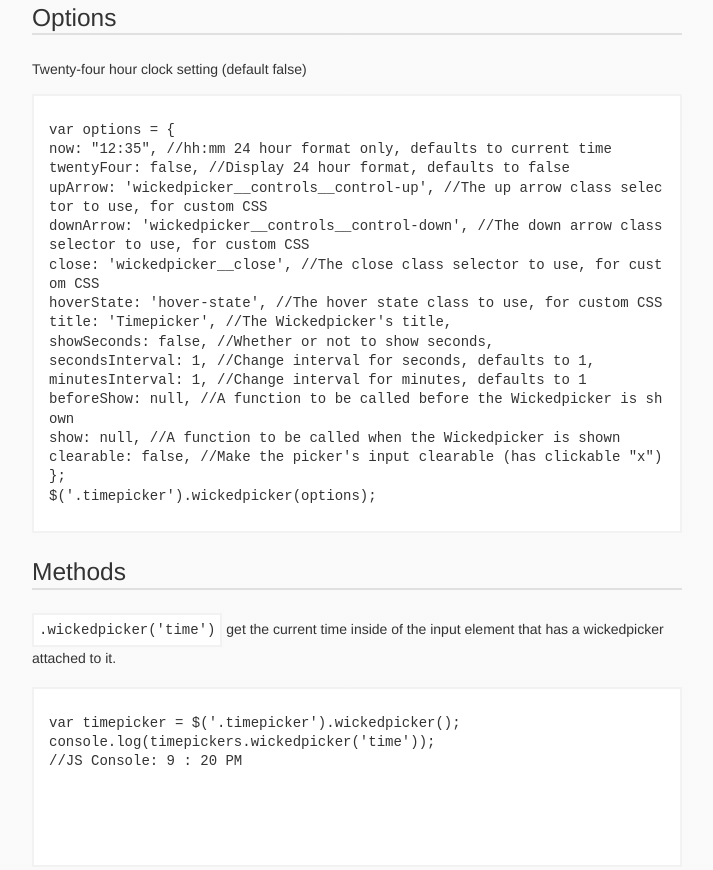
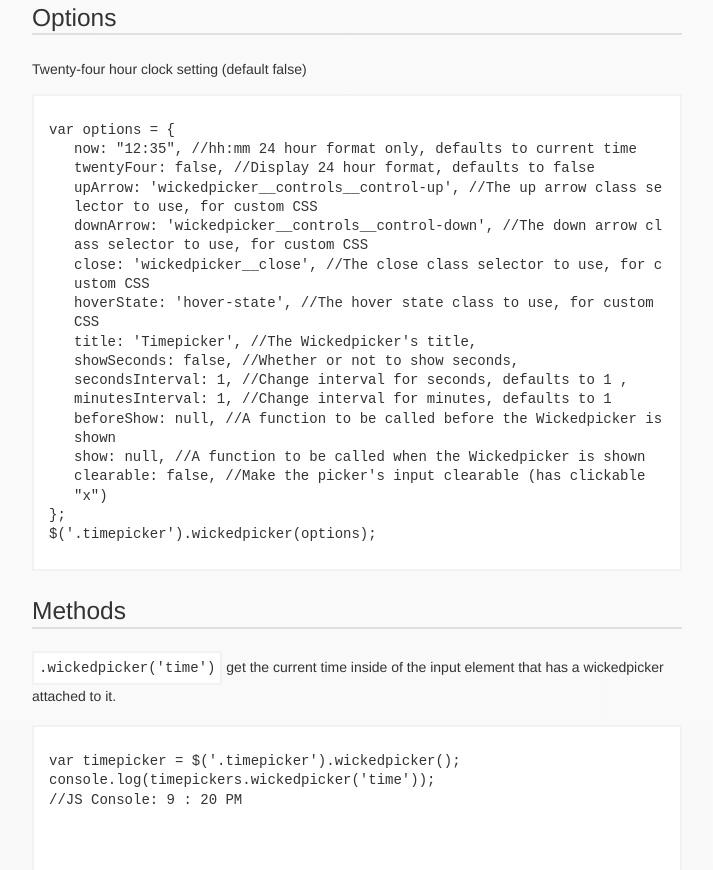
Before and after one commit to ericjgagnon/wickedpicker, a plain HTML site: page index.html in a window 1280 px wide. Shown: the part 1204-2074 px from the top of the page, without its empty margins (413-1126 px from the left). Drawn offline with Linux system fonts and the light colour scheme.

Commit message:
Updating links and indenting options object within options subsection

```diff
--- a/index.html
+++ b/index.html
@@ -23,7 +23,7 @@
                     A simple jQuery timepicker plugin
                 </span>
             </div>
-            <a href="//github.com/wickedRidge/wickedpicker" class="header__github-repo">
+            <a href="//github.com/ericjgagnon/wickedpicker" class="header__github-repo">
                 <object data="images/github_vector.svg" type="image/svg+xml">Your browser does not support SVG</object>
                 <div class="header__subheading--small">
                     <span class="header__subheading--small hidden">View my project on</span> GitHub
@@ -111,19 +111,52 @@
                         <div class="code-block">
                             var options = {
                             <div class="code-block__code">
-                                <div class="code-block__code">now: "12:35", //hh:mm 24 hour format only, defaults to current time</div>
-                                <div class="code-block__code">twentyFour: false, //Display 24 hour format, defaults to false</div>
-                                <div class="code-block__code">upArrow: 'wickedpicker__controls__control-up', //The up arrow class selector to use, for custom CSS</div>
-                                <div class="code-block__code">downArrow: 'wickedpicker__controls__control-down', //The down arrow class selector to use, for custom CSS</div>
-                                <div class="code-block__code">close: 'wickedpicker__close', //The close class selector to use, for custom CSS</div>
-                                <div class="code-block__code">hoverState: 'hover-state', //The hover state class to use, for custom CSS</div>
-                                <div class="code-block__code">title: 'Timepicker', //The Wickedpicker's title,</div>
-                                <div class="code-block__code">showSeconds: false, //Whether or not to show seconds,</div>
-                                <div class="code-block__code">secondsInterval: 1, //Change interval for seconds, defaults to 1</div>,
-                                <div class="code-block__code">minutesInterval: 1, //Change interval for minutes, defaults to 1</div>
-                                <div class="code-block__code">beforeShow: null, //A function to be called before the Wickedpicker is shown</div>
-                                <div class="code-block__code">show: null, //A function to be called when the Wickedpicker is shown</div>
-                                <div class="code-block__code">clearable: false, //Make the picker's input clearable (has clickable "x")</div>
+                                <div class="code-block__code indent">now: "12:35", //hh:mm 24 hour format only,
+                                    defaults to
+                                    current time
+                                </div>
+                                <div class="code-block__code indent">twentyFour: false, //Display 24 hour format,
+                                    defaults
+                                    to false
+                                </div>
+                                <div class="code-block__code indent">upArrow: 'wickedpicker__controls__control-up',
+                                    //The
+                                    up arrow class selector to use, for custom CSS
+                                </div>
+                                <div class="code-block__code indent">downArrow: 'wickedpicker__controls__control-down',
+                                    //The down arrow class selector to use, for custom CSS
+                                </div>
+                                <div class="code-block__code indent">close: 'wickedpicker__close', //The close class
+                                    selector to use, for custom CSS
+                                </div>
+                                <div class="code-block__code indent">hoverState: 'hover-state', //The hover state
+                                    class to
+                                    use, for custom CSS
+                                </div>
+                                <div class="code-block__code indent">title: 'Timepicker', //The Wickedpicker's
+                                    title,
+                                </div>
+                                <div class="code-block__code indent">showSeconds: false, //Whether or not to show
+                                    seconds,
+                                </div>
+                                <div class="code-block__code indent">secondsInterval: 1, //Change interval for seconds,
+                                    defaults to 1
+                                </div>
+                                ,
+                                <div class="code-block__code indent">minutesInterval: 1, //Change interval for minutes,
+                                    defaults to 1
+                                </div>
+                                <div class="code-block__code indent">beforeShow: null, //A function to be called
+                                    before the
+                                    Wickedpicker is shown
+                                </div>
+                                <div class="code-block__code indent">show: null, //A function to be called when the
+                                    Wickedpicker is shown
+                                </div>
+                                <div class="code-block__code indent">clearable: false, //Make the picker's input
+                                    clearable
+                                    (has clickable "x")
+                                </div>
                                 };
                             </div>
                             <div class="code-block__code">$('.timepicker').wickedpicker(options);</div>
@@ -191,7 +224,7 @@
                         <div class="content__subsection">
                             The Wickedpicker opens when the bound input is clicked, or focused on (try tabbing), and it can be closed by either
                             clicking the X, by clicking outside of it, or by pressing esc. The arrows icons increase or decrease their
-                            associated time values or toggle the meridiem.  The values can also be changed using the up and down keys when
+                            associated time values or toggle the meridiem. The values can also be changed using the up and down keys when
                             focused on. To move to the next value just press the left or right arrow key.
                         </div>
                     </div>
@@ -199,7 +232,8 @@
                     <div class="content__subsection">
                         <h3 class="content__subsection__heading">License</h3>
                         <p class="copyright">Copyright &copy; 2015-2016 Eric Gagnon licensed under the
-                            <a href="//github.com/ericjgagnon/wickedpicker/LICENSE.md">MIT license.</a></p>
+                            <a href="//github.com/ericjgagnon/wickedpicker/blob/master/LICENSE.md" class="underline">MIT
+                                license.</a></p>
                     </div>
                 </section>
             </div>
```
